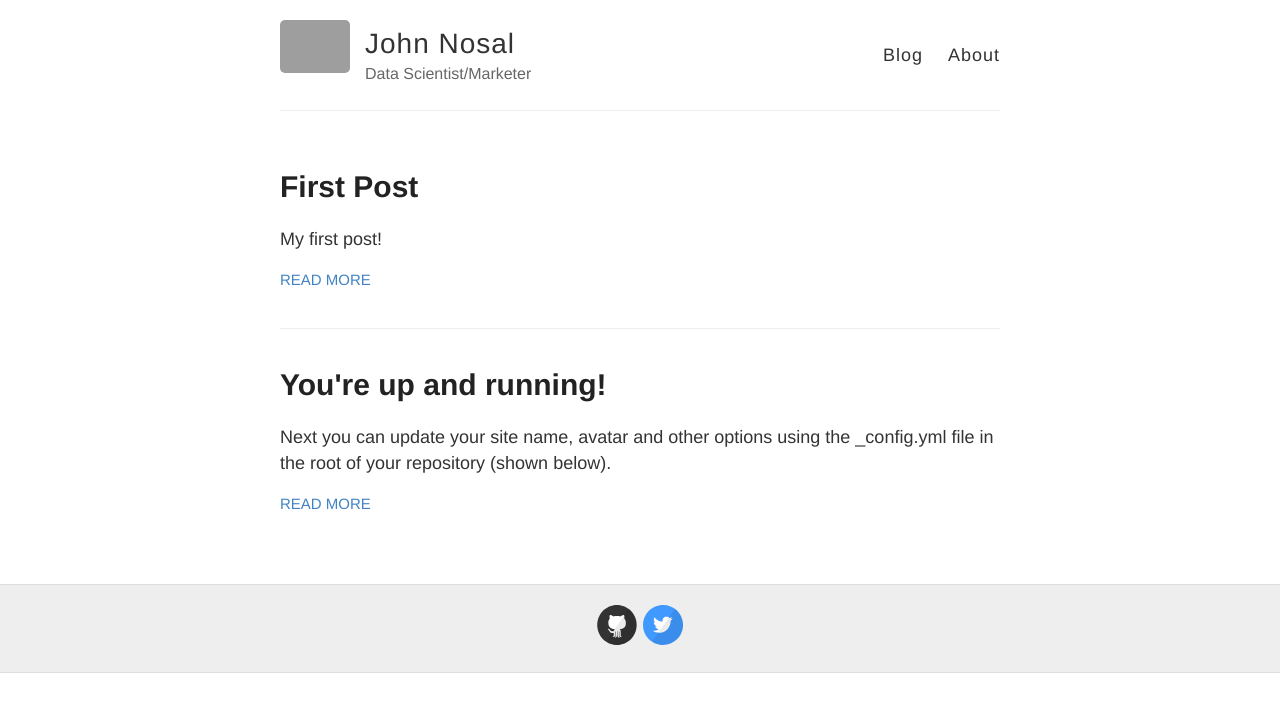
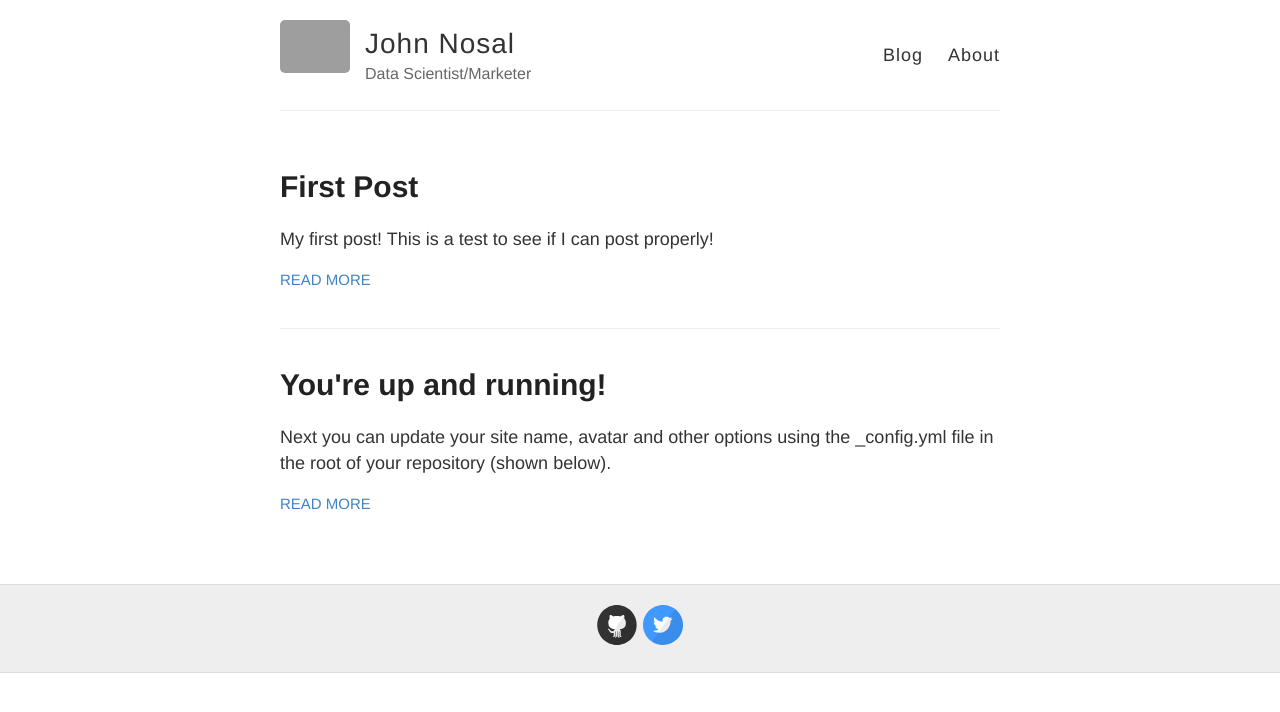
Before and after one commit to jmnosal/jmnosal.github.io, a Jekyll site: the page built from index.html, in a window 1280 px wide. Shown: the top 712 px of the page. Built offline with Jekyll 4.4.1, drawn with Linux system fonts in a browser that asks for light colours; grey boxes are pictures that could not be loaded.

Commit message:
Updated first post

```diff
--- a/_posts/2016-11-9-First-Post.md
+++ b/_posts/2016-11-9-First-Post.md
@@ -3,4 +3,4 @@ layout: post
 title: First Post
 ---
 
-My first post!
+My first post! This is a test to see if I can post properly!
```
